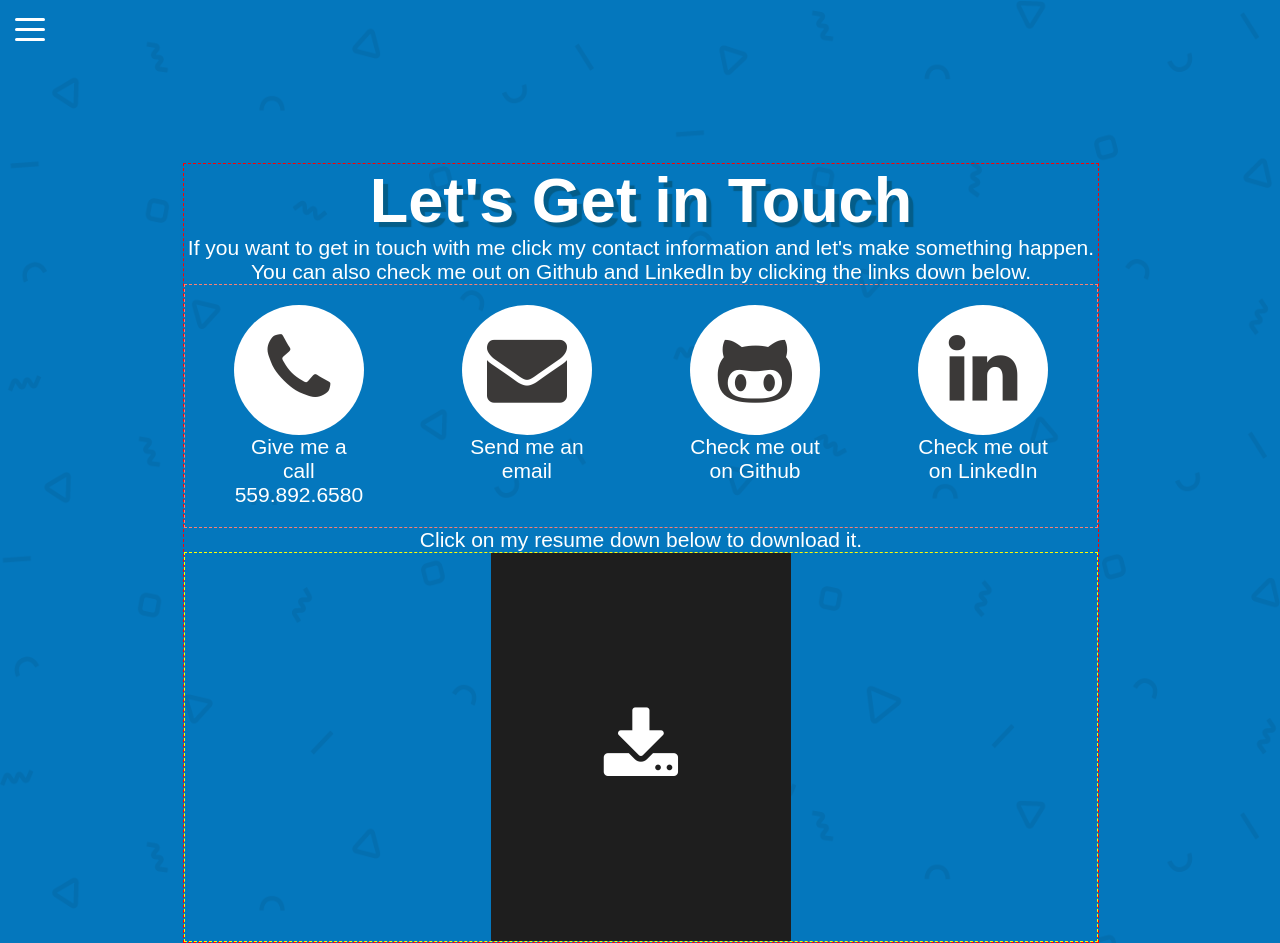
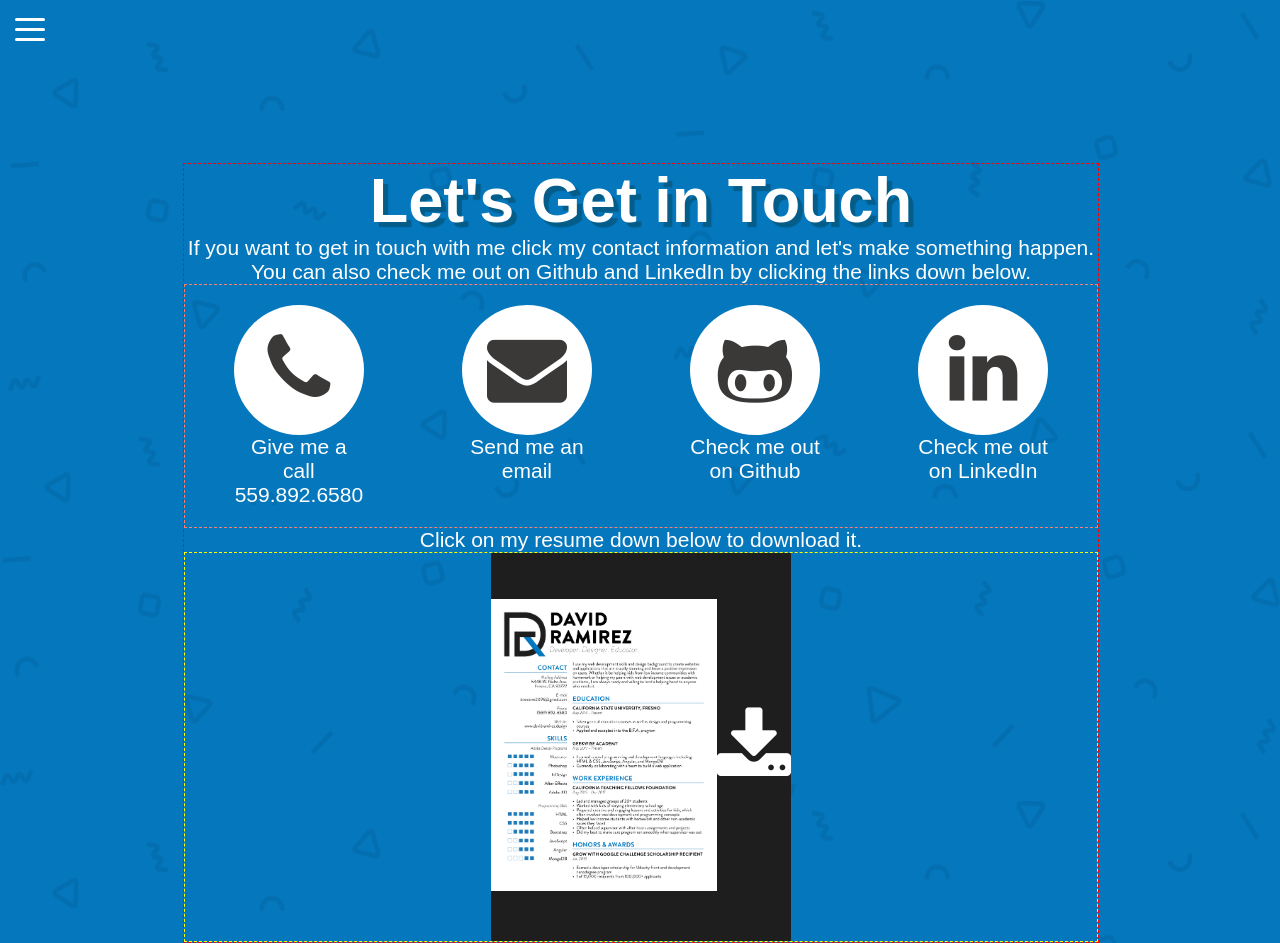
Before and after one commit to dramirez2096/davidramirez.design, an Angular app: page /contact in a window 1280 px wide. Built offline with nearby package versions, Linux system fonts and the light colour scheme; a web font is replaced by a local one.

Commit message:
resume image and download link added

```diff
--- a/src/app/components/pages/contact/contact.component.css
+++ b/src/app/components/pages/contact/contact.component.css
@@ -58,3 +58,7 @@
   justify-content: center;
   align-items: center;
 }
+.resume img{
+  width: 100%;
+  height: 100%;
+}
--- a/src/app/components/pages/contact/contact.component.html
+++ b/src/app/components/pages/contact/contact.component.html
@@ -42,6 +42,9 @@
 
           <div class="resume-container">
               <div class="resume">
+                <a href="assets/David_Ramirez_Resume.pdf" download="">
+                  <img src="assets/img/resume.png" alt="">
+                </a>
                 <i class="fa fa-download resume-fa fa-5x" aria-hidden="true"></i>
               </div>
 
```
Also changed, not shown: src/app/components/pages/web/web.component.html (line endings or trailing spaces), src/assets/img/resume.png (added), 1 other file (tests, documents, lock files or other folders).
